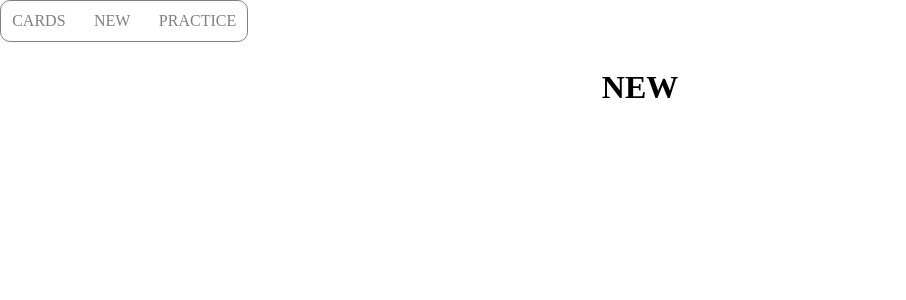
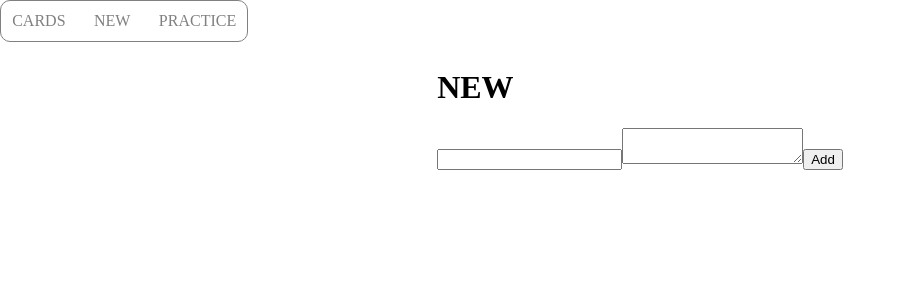
Before and after one commit to JIN-LEA-study/react-jin, a React (Create React App) app in the folder handbook/: page /new in a window 1280 px wide. Shown: the top 300 px of the page, without its empty margins (0-906 px from the left). Built offline with nearby package versions, Linux system fonts and the light colour scheme.

Commit message:
feat: New에 입력하면 Cards페이지에 나오도록 기능 추가

```diff
--- a/handbook/src/pages/Cards.js
+++ b/handbook/src/pages/Cards.js
@@ -1,13 +1,30 @@
 import React, { useState } from "react";
+
+// recoil
+import { useRecoilValue } from "recoil";
+import { filterItems } from "../recoil/selectors";
+
+// components
 import FlashcardList from "../components/FlashcardList";
+import Flashcard from "../components/Flashcard";
 
 const Cards = () => {
   const [flashcards, setFlashcards] = useState(SAMPLE_FLASHCARDS);
+  const itemsState = useRecoilValue(filterItems);
 
   return (
     <div>
       <h1>CARDS</h1>
-      <FlashcardList flashcards={flashcards} />
+      {!itemsState.length ? (
+        <>
+          <p style={{ textAlign: "center" }}>These cards are samples.</p>
+          <FlashcardList flashcards={flashcards} />
+        </>
+      ) : (
+        itemsState.map(flashcard => (
+          <Flashcard flashcard={flashcard} key={flashcard.id} />
+        ))
+      )}
     </div>
   );
 };
--- a/handbook/src/pages/New.js
+++ b/handbook/src/pages/New.js
@@ -1,9 +1,46 @@
-import React from "react";
+import React, { useState } from "react";
+
+// recoil
+import { useSetRecoilState } from "recoil";
+import { items } from "../recoil/atoms";
+
+let id = 0;
+const getId = () => {
+  return id++;
+};
 
 const New = () => {
+  const [inputValue, setInputValue] = useState("");
+  const [textareaValue, setTextareaValue] = useState("");
+  const setItems = useSetRecoilState(items);
+
+  const addItem = () => {
+    setItems(oldList => [
+      ...oldList,
+      {
+        id: getId(),
+        question: inputValue,
+        answer: textareaValue,
+      },
+    ]);
+    setInputValue("");
+    setTextareaValue("");
+  };
+
+  const onChangeQuestion = ({ target: { value } }) => {
+    setInputValue(value);
+  };
+
+  const onChangeAnswer = ({ target: { value } }) => {
+    setTextareaValue(value);
+  };
+
   return (
     <div>
       <h1>NEW</h1>
+      <input type='text' value={inputValue} onChange={onChangeQuestion} />
+      <textarea type='text' value={textareaValue} onChange={onChangeAnswer} />
+      <button onClick={addItem}>Add</button>
     </div>
   );
 };
```
